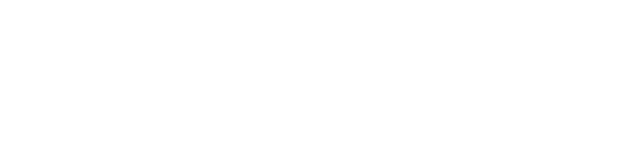
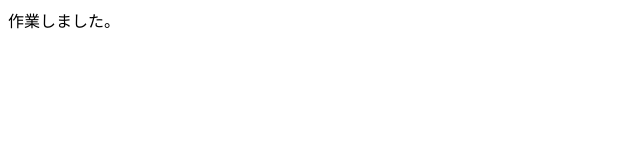
Before and after one commit to ChriSentHH/test, a plain HTML site: page index.html in a window 1280 px wide. Shown: the whole page, without its empty margins (0-640 px from the left). Drawn offline with Linux system fonts and the light colour scheme.

Commit message:
作業１官僚

```diff
--- a/index.html
+++ b/index.html
@@ -7,6 +7,6 @@
     <title>Document</title>
 </head>
 <body>
-
+    作業しました。
 </body>
 </html>
```
